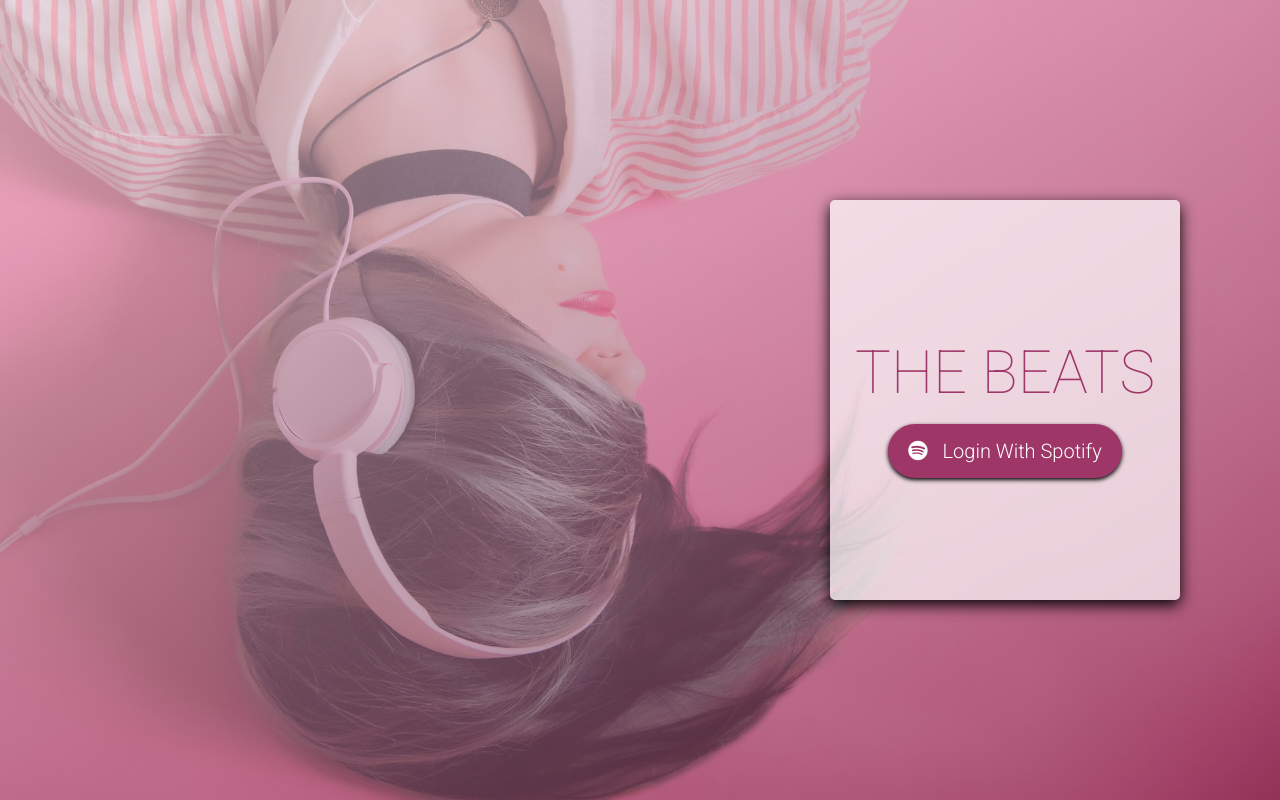
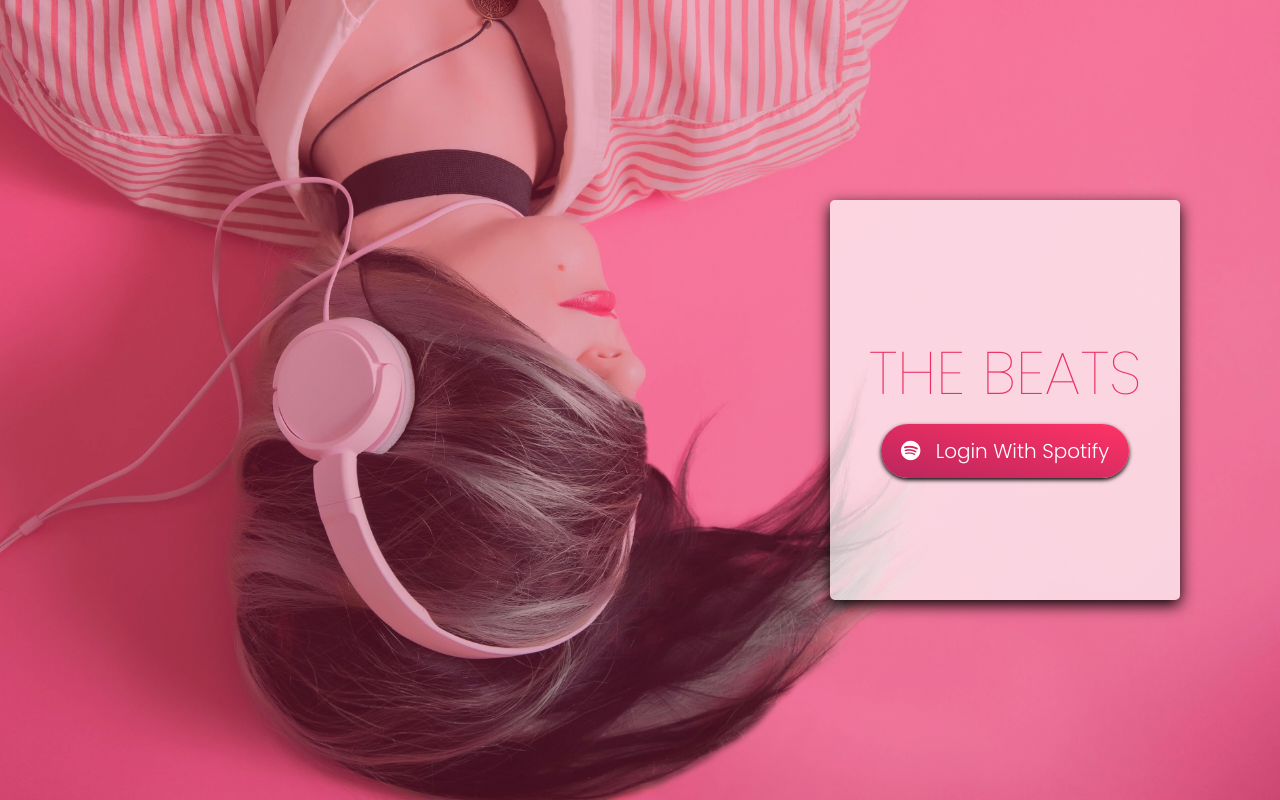
Before and after one commit to priyarajput97/the-beats, an Angular app: page /login in a window 1280 px wide. Built offline with nearby package versions, Linux system fonts and the light colour scheme.

Commit message:
color and font changed, header update

```diff
--- a/src/app/components/header/header.component.html
+++ b/src/app/components/header/header.component.html
@@ -5,15 +5,22 @@
     <i class="fa fa-search" (click)="search()"></i>
   </div>
   <div class="account-details">
+    <div class="account-details-item">
+      <mat-icon>queue_music</mat-icon>
+    </div>
     <ng-container *ngIf="accountDetails">
-      <span class="account-details-name">{{accountDetails.display_name}}</span>
       <img *ngIf="accountDetails.images && accountDetails.images.length; else noImage"
         [src]="accountDetails.images[0].url" class="account-details-image">
       <ng-template #noImage>
-        <div class="user-icon">
+        <div class="account-details-item">
           <i class="fa fa-user"></i>
         </div>
       </ng-template>
     </ng-container>
+    <span class="account-details-name">{{accountDetails?.display_name}}</span>
+    <mat-icon class="account-details-dropdown" [matMenuTriggerFor]="menu">expand_more</mat-icon>
+    <mat-menu #menu="matMenu">
+      <button mat-menu-item (click)="signOut()">Sign out</button>
+    </mat-menu>
   </div>
 </nav>
--- a/src/app/components/header/header.component.scss
+++ b/src/app/components/header/header.component.scss
@@ -4,11 +4,11 @@ nav {
   display: flex;
   align-items: center;
   height: 7rem;
-  padding: $content-padding;
+  padding: 2rem;
   justify-content: space-between;
-  box-shadow: 0 1px 5px $color-dark;
+  box-shadow: 0 1px 5px $color-grey-dark-1;
   font-size: 1.6rem;
-  background-color: $color-white;
+  background-color: $color-grey-dark-1;
   position: sticky;
   width: 100%;
   top: 0;
@@ -18,7 +18,7 @@ nav {
 .logo {
   color: $color-primary;
   font-size: 2.5rem;
-  font-weight: 700;
+  font-weight: 300;
 }
 
 .search {
@@ -27,21 +27,26 @@ nav {
 
   i {
     cursor: pointer;
-    color: $color-grey-light;
+    color: $color-grey-dark-2;
   }
 }
 
 input {
+  font-family: 'Poppins', sans-serif;
   border-radius: 5rem;
   padding: 1rem;
-  border: 2px solid $color-grey-light;
+  border: 2px solid $color-grey-dark-2;
+  color: $color-grey-dark-2;
   margin-right: -3rem;
   width: 90%;
   transition: all .2s linear;
+  background-color: $color-grey-dark-1;
+
 
   &:focus {
     outline: none;
     width: 100%;
+    color: $color-white
   }
 }
 
@@ -49,11 +54,39 @@ input {
   display: flex;
   align-items: center;
 
+  &-item {
+    color: $color-white;
+    display: flex;
+    align-items: center;
+    justify-content: center;
+    height: 4rem;
+    width: 4rem;
+    border-radius: 50%;
+    margin-right: 1rem;
+    background-image: linear-gradient(to top right, $color-primary-dark, $color-primary-light);
+    transition: height .3s ease;
+    cursor: pointer;
+
+    mat-icon {
+      height: 3rem;
+      width: 3rem;
+      font-size: 3rem;
+    }
+
+    i {
+      font-size: 2rem;
+    }
+
+    &:hover {
+      height: 7rem;
+      border-radius: 0;
+    }
+  }
+
   &-name {
-    margin-right: 1rem;
     color: $color-primary;
     font-size: 2rem;
-    font-weight: 400;
+    font-weight: 300;
   }
 
   &-image {
@@ -64,18 +97,8 @@ input {
     object-position: center;
   }
 
-  .user-icon {
-    background-image: linear-gradient(to top right, $color-primary-dark, $color-primary-lighter);
-    border-radius: 50%;
-    width: 4rem;
-    height: 4rem;
-    display: flex;
-    align-items: center;
-    justify-content: center;
-
-    i {
-      font-size: 2rem;;
-      color: $color-white;
-    }
+  &-dropdown {
+    color: $color-primary;
+    cursor: pointer;
   }
 }
--- a/src/app/components/header/header.component.ts
+++ b/src/app/components/header/header.component.ts
@@ -39,4 +39,8 @@ export class HeaderComponent implements OnInit {
     this.searchKeyword && this.router.navigate(['/dashboard/search'], { queryParams: { keyword: this.searchKeyword } });
   }
 
+  signOut() {
+    localStorage.clear();
+    this.router.navigate(['/login']);
+  }
 }
--- a/src/app/components/header/header.module.ts
+++ b/src/app/components/header/header.module.ts
@@ -2,11 +2,13 @@ import { NgModule } from '@angular/core';
 import { CommonModule } from '@angular/common';
 import { HeaderComponent } from './header.component';
 import { FormsModule } from '@angular/forms';
+import { AngularMaterialModule } from 'src/app/angular-material/angular-material.module';
 
 
 @NgModule({
   declarations: [HeaderComponent],
   imports: [
+    AngularMaterialModule,
     CommonModule,
     FormsModule
   ],
--- a/src/app/core/dashboard/dashboard.component.scss
+++ b/src/app/core/dashboard/dashboard.component.scss
@@ -1,7 +1,8 @@
 @import 'src/app/styles/variables';
 
 .app-background {
-  background-image: url('src/assets/images/app-background.jpg');
+  // background-image: url('src/assets/images/app-background.jpg');
+  background-image: linear-gradient(to bottom right, $color-primary-light, $color-primary-dark);
   background-size: contain;
   min-height: 100vh;
 }
--- a/src/app/core/login/login.component.scss
+++ b/src/app/core/login/login.component.scss
@@ -3,7 +3,7 @@
 .login-container {
   display: flex;
   align-items: center;
-  background-image: linear-gradient(to bottom right, rgba($color-primary-lighter, .6), rgba($color-primary-dark, .6)),
+  background-image: linear-gradient(to bottom right, rgba($color-primary-light, .3), rgba($color-primary-dark, .3)),
     url('../../../assets/images/login-background.jpg');
   background-position: center;
   background-size: cover;
@@ -48,12 +48,12 @@
 .login-button {
 
   transition: all .2s linear;
+  background-image: linear-gradient(to top right, $color-primary-dark, $color-primary-light);
 
   &:visited,
   &:link {
     text-decoration: none;
     color: $color-white;
-    background-color: $color-primary;
     padding: 1rem 2rem;
     font-size: 2rem;
     box-shadow: 0px 2px 4px $color-black;
@@ -62,7 +62,7 @@
 
   &:hover {
     box-shadow: 0px 4px 8px $color-black;
-    opacity: 0.7;
+    opacity: 0.9;
   }
 
   i {
--- a/src/app/pages/home/home.component.scss
+++ b/src/app/pages/home/home.component.scss
@@ -46,6 +46,6 @@
 
   .track-title {
     font-size: 1.2rem;
-    color: $color-dark;
+    color: $color-grey-dark-1;
   }
 }
--- a/src/app/pages/search/search.component.scss
+++ b/src/app/pages/search/search.component.scss
@@ -42,7 +42,7 @@
 
   &-followers {
     font-size: 1.2rem;
-    color: $color-grey-dark;
+    color: $color-grey-dark-2;
   }
 }
 
@@ -69,7 +69,7 @@
 
     &-artist {
       font-size: 1.2rem;
-      color: $color-grey-dark;
+      color: $color-grey-dark-2;
     }
   }
 }
--- a/src/app/styles/_base.scss
+++ b/src/app/styles/_base.scss
@@ -14,7 +14,7 @@ html {
 }
 
 body {
-  font-family: 'Roboto', sans-serif;
+  font-family: 'Poppins', sans-serif;
   font-weight: 300;
   line-height: 1.7;
   box-sizing: border-box;
--- a/src/app/styles/_variables.scss
+++ b/src/app/styles/_variables.scss
@@ -1,20 +1,17 @@
 /* colors */
 
-$color-primary-dark: #691a40;
-$color-primary: #9e3668;
-$color-primary-light: #f6a9ce;
-$color-primary-lighter: #fde3f0;
+$color-primary: #eb2f64;
+$color-primary-light: #ff3366;
+$color-primary-dark: #ba265d;
+
+$color-grey-light-1: #faf9f9;
+$color-grey-light-2: #f4f2f2;
+$color-grey-light-3: #f0eeee;
+$color-grey-light-4: #ccc;
+
+$color-grey-dark-1: #333;
+$color-grey-dark-2: #777;
+$color-grey-dark-3: #999;
 
 $color-white: #fff;
 $color-black: #000;
-
-$color-light: #f8f9fa;
-$color-dark:#343a40;
-
-$color-grey-light: #ececec;
-$color-grey-dark: #6c757d;
-
-/* spacing */
-
-$content-padding: 2rem;
-$content-margin: 2rem;
--- a/src/index.html
+++ b/src/index.html
@@ -7,7 +7,8 @@
   <base href="/">
   <meta name="viewport" content="width=device-width, initial-scale=1">
   <link rel="icon" type="image/x-icon" href="favicon.ico">
-  <link href="https://fonts.googleapis.com/css2?family=Roboto:wght@100;300;400;500;700&display=swap" rel="stylesheet">
+  <link href="https://fonts.googleapis.com/css2?family=Poppins:wght@100;200;300;400;500;600&display=swap"
+    rel="stylesheet">
   <script src="https://kit.fontawesome.com/542ef16c74.js" crossorigin="anonymous"></script>
   <link href="https://fonts.googleapis.com/icon?family=Material+Icons" rel="stylesheet">
 </head>
```
Also changed, not shown: src/app/angular-material/angular-material.module.ts (+6 -2 lines).
